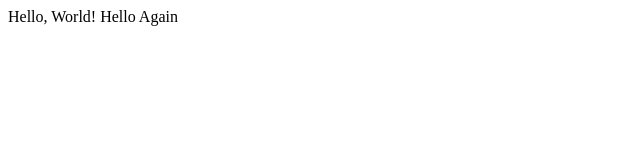
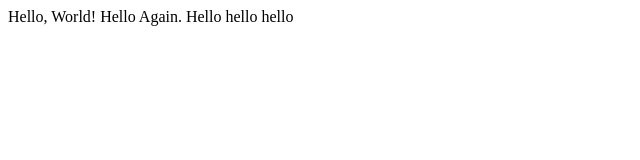
Before and after one commit to bonsoirval/lecture0, a plain HTML site: page index.html in a window 1280 px wide. Shown: the whole page, without its empty margins (0-640 px from the left). Drawn offline with Linux system fonts and the light colour scheme.

Commit message:
Update index.html

```diff
--- a/index.html
+++ b/index.html
@@ -4,6 +4,6 @@
       My Edx webpage
   </title>
   <body>
-      Hello, World! Hello Again
+      Hello, World! Hello Again. Hello hello hello
   </body>
 </html>
```
